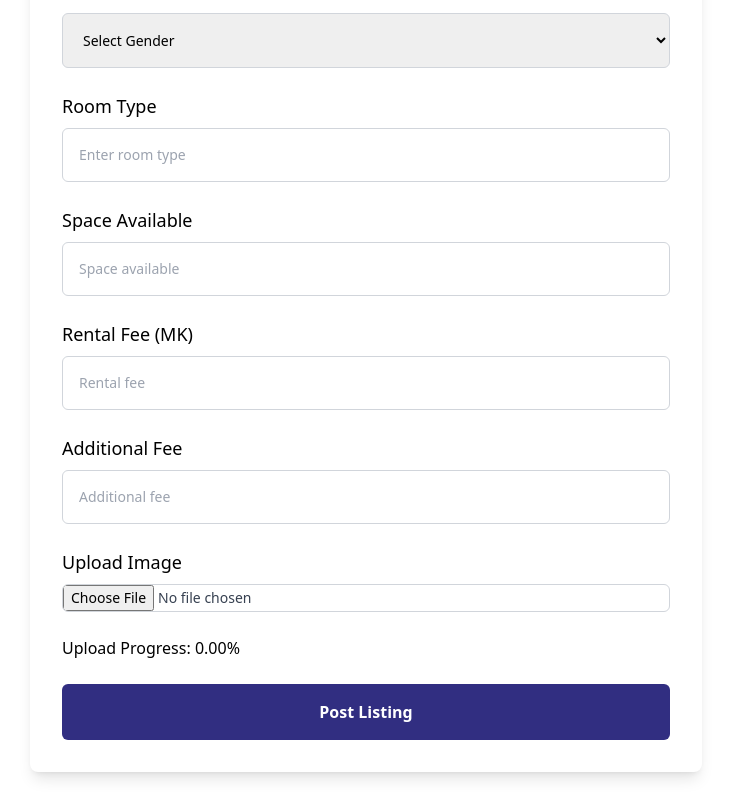
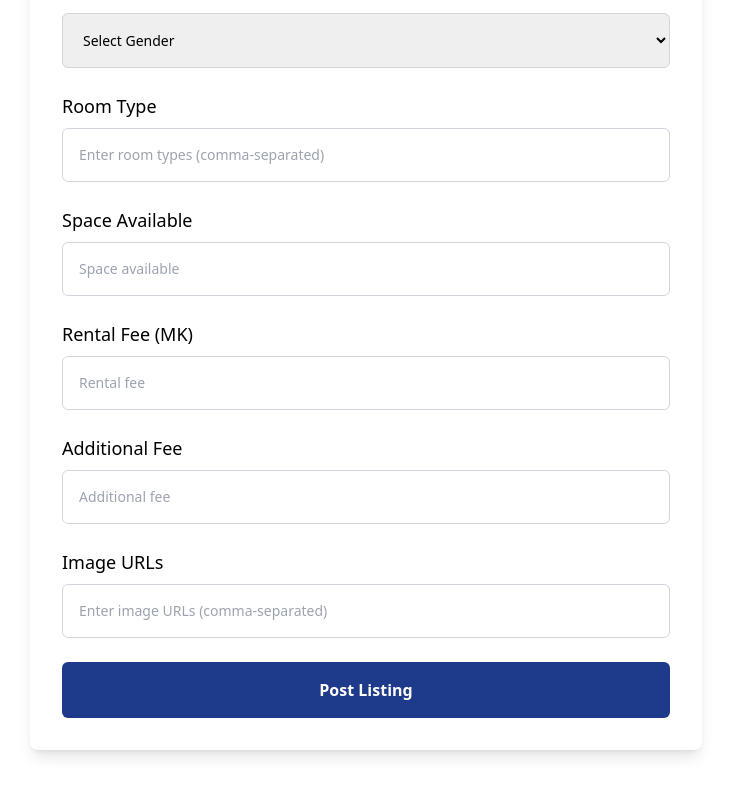
Before and after one commit to omegamsimuko/Accommodation-finder, a React (Create React App) app in the folder chat-app/: page / in a window 1280 px wide. Shown: the part 922-1734 px from the top of the page, without its empty margins (274-1005 px from the left). After the commit the page ends 1712 px from the top, so only its background shows below. Built offline with nearby package versions, Linux system fonts and the light colour scheme.

Commit message:
color changes

```diff
--- a/chat-app/src/AccommodationForm.jsx
+++ b/chat-app/src/AccommodationForm.jsx
@@ -9,60 +9,48 @@ const AccommodationForm = () => {
         locationType: '',
         detailedLocation: '',
         gender: '',
-        roomType: '',
+        roomType: '',  // Comma-separated list for room types
         spaceAvailable: '',
         rentalFee: '',
         additionalFee: '',
-        image: null,
+        image: '',  // Comma-separated list for image URLs
     });
 
-    const [progress, setProgress] = useState({ pc: 0 });
     const [msg, setMsg] = useState('');
-    const [imageUrl, setImageUrl] = useState('');
-    const [isFileInputDisabled, setIsFileInputDisabled] = useState(false);
 
     const handleChange = (e) => {
-        const { name, value, type, files } = e.target;
-        if (type === 'file') {
-            setFormData(prevState => ({
-                ...prevState,
-                [name]: files[0]
-            }));
-        } else {
-            setFormData(prevState => ({
-                ...prevState,
-                [name]: value
-            }));
-        }
+        const { name, value } = e.target;
+        setFormData(prevState => ({
+            ...prevState,
+            [name]: value
+        }));
     };
 
     const handleSubmit = async (e) => {
         e.preventDefault();
-        const formDataToSend = new FormData();
-        Object.keys(formData).forEach(key => {
-            formDataToSend.append(key, formData[key]);
-        });
+
+        // Convert roomType and image into arrays
+        const roomTypeArray = formData.roomType.split(',').map(item => item.trim());  // Split and clean
+        const imageArray = formData.image.split(',').map(item => item.trim());  // Split and clean
+
+        // Prepare data to send
+        const dataToSend = {
+            ...formData,
+            roomType: roomTypeArray,
+            image: imageArray,
+        };
 
         try {
-            // Send POST request with Axios, including progress tracking and custom headers
-            const response = await axios.post('http://localhost:3000/accomodation-listing', formDataToSend, {
-                onUploadProgress: (progressEvent) => {
-                    const percent = (progressEvent.loaded / progressEvent.total) * 100;
-                    setProgress({ pc: percent });  // Update progress state
+            const response = await axios.post('http://localhost:3000/accomodation-listing', dataToSend, {
+                headers: {
+                    'Content-Type': 'application/json',
                 },
-                headers: {
-                    'Content-Type': 'multipart/form-data',
-                    'Custom-Header': 'value'  // Add custom headers here if needed
-                }
             });
 
             // Handle successful response
             setMsg("Upload successful");
-            setImageUrl(URL.createObjectURL(formData.image));  // Set image URL preview
-            setIsFileInputDisabled(true);  // Optionally disable file input after upload
-            console.log(response.data);  // Log response data
 
-            // Reset form data after successful submission (optional)
+            // Reset form data after successful submission
             setFormData({
                 title: '',
                 description: '',
@@ -73,7 +61,7 @@ const AccommodationForm = () => {
                 spaceAvailable: '',
                 rentalFee: '',
                 additionalFee: '',
-                image: null,
+                image: '',  // Reset image URL field
             });
         } catch (error) {
             // Handle error response
@@ -89,7 +77,7 @@ const AccommodationForm = () => {
                     <img src={logo} alt="Logo" className="mx-auto mb-4" />
                     <h1 className="text-3xl font-semibold text-dark-blue">Post Accommodation Listing</h1>
                 </div>
-                <form onSubmit={handleSubmit} encType="multipart/form-data">
+                <form onSubmit={handleSubmit}>
                     <div className="space-y-6">
                         {/* Title */}
                         <div>
@@ -106,7 +94,7 @@ const AccommodationForm = () => {
                             />
                         </div>
 
-
+                        {/* Description */}
                         <div>
                             <label htmlFor="description" className="block text-lg font-medium text-dark-blue mb-2">Description</label>
                             <textarea
@@ -121,7 +109,7 @@ const AccommodationForm = () => {
                             />
                         </div>
 
-
+                        {/* Location Type */}
                         <div>
                             <label htmlFor="locationType" className="block text-lg font-medium text-dark-blue mb-2">Location Type</label>
                             <select
@@ -138,7 +126,7 @@ const AccommodationForm = () => {
                             </select>
                         </div>
 
-
+                        {/* Detailed Location */}
                         <div>
                             <label htmlFor="detailedLocation" className="block text-lg font-medium text-dark-blue mb-2">Detailed Location</label>
                             <input
@@ -153,7 +141,7 @@ const AccommodationForm = () => {
                             />
                         </div>
 
-
+                        {/* Gender */}
                         <div>
                             <label htmlFor="gender" className="block text-lg font-medium text-dark-blue mb-2">Gender</label>
                             <select
@@ -171,7 +159,7 @@ const AccommodationForm = () => {
                             </select>
                         </div>
 
-
+                        {/* Room Types */}
                         <div>
                             <label htmlFor="roomType" className="block text-lg font-medium text-dark-blue mb-2">Room Type</label>
                             <input
@@ -181,12 +169,12 @@ const AccommodationForm = () => {
                                 value={formData.roomType}
                                 onChange={handleChange}
                                 required
-                                placeholder="Enter room type"
+                                placeholder="Enter room types (comma-separated)"
                                 className="w-full p-4 border border-gray-300 rounded-md text-sm focus:ring-2 focus:ring-blue-600 transition-all"
                             />
                         </div>
 
-
+                        {/* Space Available */}
                         <div>
                             <label htmlFor="spaceAvailable" className="block text-lg font-medium text-dark-blue mb-2">Space Available</label>
                             <input
@@ -216,7 +204,7 @@ const AccommodationForm = () => {
                             />
                         </div>
 
-                        {/* Additional Fee */}
+                        {/* Additional Fees */}
                         <div>
                             <label htmlFor="additionalFee" className="block text-lg font-medium text-dark-blue mb-2">Additional Fee</label>
                             <input
@@ -231,36 +219,31 @@ const AccommodationForm = () => {
                             />
                         </div>
 
-                        {/* Image Upload */}
+                        {/* Image URLs */}
                         <div>
-                            <label htmlFor="image" className="block text-lg font-medium text-dark-blue mb-2">Upload Image</label>
+                            <label htmlFor="image" className="block text-lg font-medium text-dark-blue mb-2">Image URLs</label>
                             <input
-                                type="file"
+                                type="text"
                                 id="image"
                                 name="image"
-                                accept="image/*"
+                                value={formData.image}
                                 onChange={handleChange}
-                                className="w-full text-sm text-gray-700 border border-gray-300 rounded-md focus:ring-2 focus:ring-blue-600 transition-all"
+                                required
+                                placeholder="Enter image URLs (comma-separated)"
+                                className="w-full p-4 border border-gray-300 rounded-md text-sm focus:ring-2 focus:ring-blue-600 transition-all"
                             />
-                        </div>
-
-                        {/* Upload Progress */}
-                        <div className="mt-4">
-                            <p>Upload Progress: {progress.pc.toFixed(2)}%</p>
                         </div>
 
                         {/* Submit Button */}
                         <div>
-                            <button type="submit" className="w-full p-4 bg-indigo-900 text-white font-semibold rounded-md hover:bg-blue-700 transition-all focus:outline-none focus:ring-2 focus:ring-blue-600">
+                            <button type="submit" className="w-full p-4 bg-blue-900 text-white font-semibold rounded-md hover:bg-blue-700 transition-all focus:outline-none focus:ring-2 focus:ring-blue-600">
                                 Post Listing
                             </button>
                         </div>
-
-                        {/* Status Messages */}
-                        {msg && <div className="mt-4 text-center">{msg}</div>}
-                        {imageUrl && <div className="mt-4"><img src={imageUrl} alt="Uploaded Image Preview" className="w-32 h-32 mx-auto" /></div>}
                     </div>
                 </form>
+
+                {msg && <p className="text-center mt-4 text-green-600">{msg}</p>}
             </div>
         </div>
     );
```
Also changed, not shown: 1 other file (tests, documents, lock files or other folders).
